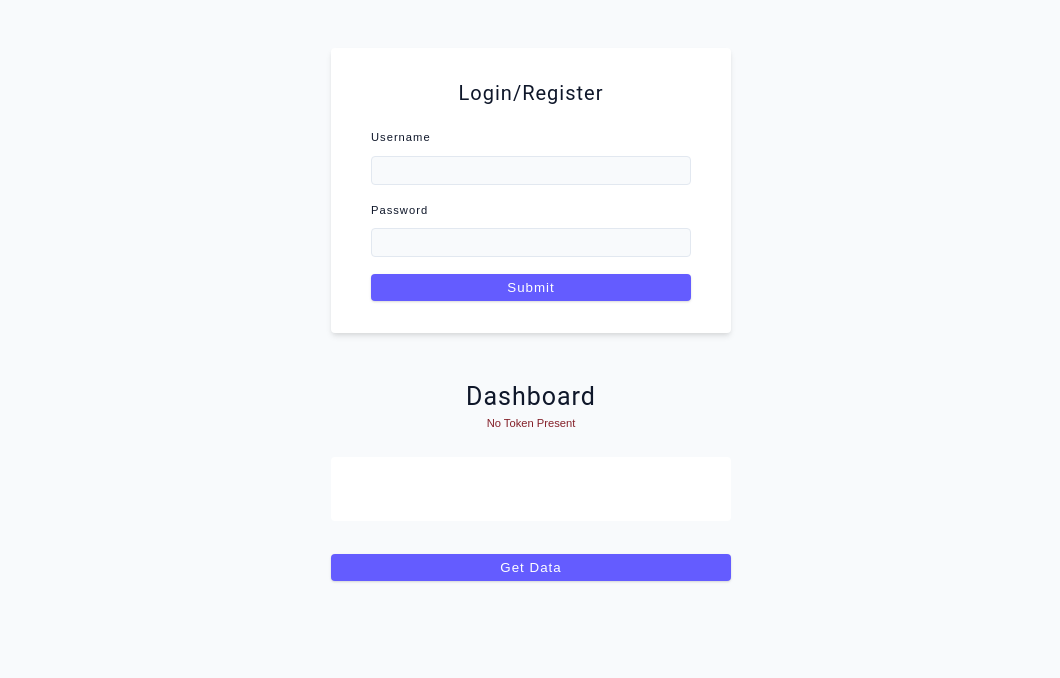
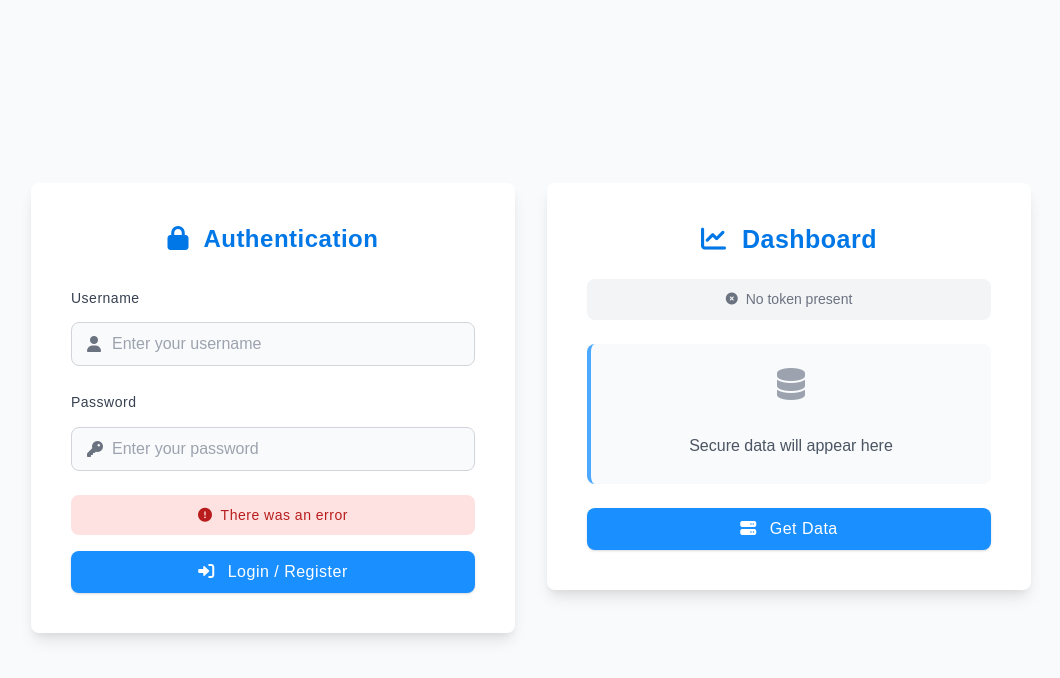
Before and after one commit to developermaroof/JWTBasicsBackend, a website: page public/index.html in a window 1280 px wide. Shown: the whole page, without its empty margins (109-1169 px from the left). Drawn offline with nearby package versions, Linux system fonts and the light colour scheme.

Commit message:
ReCreated The Ui

```diff
--- a/public/browser-app.js
+++ b/public/browser-app.js
@@ -1,70 +1,126 @@
-const formDOM = document.querySelector('.form')
-const usernameInputDOM = document.querySelector('.username-input')
-const passwordInputDOM = document.querySelector('.password-input')
-const formAlertDOM = document.querySelector('.form-alert')
-const resultDOM = document.querySelector('.result')
-const btnDOM = document.querySelector('#data')
-const tokenDOM = document.querySelector('.token')
+// DOM Elements
+const formDOM = document.querySelector(".form");
+const usernameInputDOM = document.querySelector(".username-input");
+const passwordInputDOM = document.querySelector(".password-input");
+const formAlertDOM = document.querySelector(".form-alert");
+const resultDOM = document.querySelector(".result");
+const btnDOM = document.querySelector("#data");
+const tokenDOM = document.querySelector(".token");
 
-formDOM.addEventListener('submit', async (e) => {
-  formAlertDOM.classList.remove('text-success')
-  tokenDOM.classList.remove('text-success')
+// Login/Register form submission
+formDOM.addEventListener("submit", async (e) => {
+  formAlertDOM.classList.remove("text-success");
+  tokenDOM.classList.remove("text-success");
 
-  e.preventDefault()
-  const username = usernameInputDOM.value
-  const password = passwordInputDOM.value
+  e.preventDefault();
+  const username = usernameInputDOM.value;
+  const password = passwordInputDOM.value;
+
+  // Show loading state
+  const formButton = formDOM.querySelector("button");
+  const originalButtonText = formButton.innerHTML;
+  formButton.innerHTML = '<i class="fas fa-spinner fa-spin"></i> Processing...';
+  formButton.disabled = true;
 
   try {
-    const { data } = await axios.post('/api/v1/login', { username, password })
+    const { data } = await axios.post("/api/v1/login", { username, password });
 
-    formAlertDOM.style.display = 'block'
-    formAlertDOM.textContent = data.msg
+    formAlertDOM.style.display = "flex";
+    formAlertDOM.innerHTML = `<i class="fas fa-check-circle"></i><span>${data.msg}</span>`;
 
-    formAlertDOM.classList.add('text-success')
-    usernameInputDOM.value = ''
-    passwordInputDOM.value = ''
+    formAlertDOM.classList.add("text-success");
+    usernameInputDOM.value = "";
+    passwordInputDOM.value = "";
 
-    localStorage.setItem('token', data.token)
-    resultDOM.innerHTML = ''
-    tokenDOM.textContent = 'token present'
-    tokenDOM.classList.add('text-success')
+    localStorage.setItem("token", data.token);
+    resultDOM.innerHTML =
+      '<div class="empty-state"><i class="fas fa-check-circle"></i><p>Authentication successful</p></div>';
+    tokenDOM.innerHTML =
+      '<i class="fas fa-check-circle"></i> <span>Token present</span>';
+    tokenDOM.classList.add("text-success");
   } catch (error) {
-    formAlertDOM.style.display = 'block'
-    formAlertDOM.textContent = error.response.data.msg
-    localStorage.removeItem('token')
-    resultDOM.innerHTML = ''
-    tokenDOM.textContent = 'no token present'
-    tokenDOM.classList.remove('text-success')
+    formAlertDOM.style.display = "flex";
+    formAlertDOM.innerHTML = `<i class="fas fa-exclamation-circle"></i><span>${error.response.data.msg}</span>`;
+    localStorage.removeItem("token");
+    resultDOM.innerHTML =
+      '<div class="empty-state"><i class="fas fa-database"></i><p>Secure data will appear here</p></div>';
+    tokenDOM.innerHTML =
+      '<i class="fas fa-times-circle"></i> <span>No token present</span>';
+    tokenDOM.classList.remove("text-success");
   }
+
+  // Restore button state
   setTimeout(() => {
-    formAlertDOM.style.display = 'none'
-  }, 2000)
-})
+    formButton.innerHTML = originalButtonText;
+    formButton.disabled = false;
+  }, 500);
 
-btnDOM.addEventListener('click', async () => {
-  const token = localStorage.getItem('token')
+  // Hide alert after a delay
+  setTimeout(() => {
+    formAlertDOM.style.display = "none";
+  }, 3000);
+});
+
+// Get data button click
+btnDOM.addEventListener("click", async () => {
+  const token = localStorage.getItem("token");
+
+  // Show loading state
+  const originalButtonText = btnDOM.innerHTML;
+  btnDOM.innerHTML = '<i class="fas fa-spinner fa-spin"></i> Loading Data...';
+  btnDOM.disabled = true;
+
   try {
-    const { data } = await axios.get('/api/v1/dashboard', {
+    const { data } = await axios.get("/api/v1/dashboard", {
       headers: {
         Authorization: `Bearer ${token}`,
       },
-    })
-    resultDOM.innerHTML = `<h5>${data.msg}</h5><p>${data.secret}</p>`
+    });
 
-    data.secret
+    resultDOM.innerHTML = `
+      <h5><i class="fas fa-unlock-alt"></i> ${data.msg}</h5>
+      <p>${data.secret}</p>
+    `;
+
+    // Add a subtle animation to the result
+    resultDOM.style.animation = "fadeIn 0.5s ease-in-out";
+    setTimeout(() => {
+      resultDOM.style.animation = "";
+    }, 500);
   } catch (error) {
-    localStorage.removeItem('token')
-    resultDOM.innerHTML = `<p>${error.response.data.msg}</p>`
+    localStorage.removeItem("token");
+    resultDOM.innerHTML = `
+      <div class="empty-state">
+        <i class="fas fa-exclamation-triangle"></i>
+        <p>${error.response.data.msg}</p>
+      </div>
+    `;
+    tokenDOM.innerHTML =
+      '<i class="fas fa-times-circle"></i> <span>No token present</span>';
+    tokenDOM.classList.remove("text-success");
   }
-})
 
+  // Restore button state
+  setTimeout(() => {
+    btnDOM.innerHTML = originalButtonText;
+    btnDOM.disabled = false;
+  }, 500);
+});
+
+// Check for token on page load
 const checkToken = () => {
-  tokenDOM.classList.remove('text-success')
+  tokenDOM.classList.remove("text-success");
 
-  const token = localStorage.getItem('token')
+  const token = localStorage.getItem("token");
   if (token) {
-    tokenDOM.textContent = 'token present'
-    tokenDOM.classList.add('text-success')
+    tokenDOM.innerHTML =
+      '<i class="fas fa-check-circle"></i> <span>Token present</span>';
+    tokenDOM.classList.add("text-success");
+  } else {
+    tokenDOM.innerHTML =
+      '<i class="fas fa-times-circle"></i> <span>No token present</span>';
   }
-}
-checkToken()
+};
+
+// Initialize
+checkToken();
--- a/public/index.html
+++ b/public/index.html
@@ -4,31 +4,67 @@
     <meta charset="UTF-8" />
     <meta http-equiv="X-UA-Compatible" content="IE=edge" />
     <meta name="viewport" content="width=device-width, initial-scale=1.0" />
-    <title>JWT Basics</title>
+    <title>Admin Dashboard</title>
     <link rel="stylesheet" href="./styles.css" />
+    <!-- Font Awesome for icons -->
+    <link
+      rel="stylesheet"
+      href="https://cdnjs.cloudflare.com/ajax/libs/font-awesome/6.1.1/css/all.min.css"
+    />
   </head>
   <body>
     <main>
       <form class="form contact-form">
-        <h5>login/register</h5>
+        <h5><i class="fas fa-lock"></i> Authentication</h5>
         <div class="form-row">
-          <label for="username" class="form-label">username</label>
-          <input type="text" class="form-input username-input" />
+          <label for="username" class="form-label">Username</label>
+          <div class="input-container">
+            <i class="fas fa-user input-icon"></i>
+            <input
+              type="text"
+              class="form-input username-input"
+              placeholder="Enter your username"
+            />
+          </div>
         </div>
         <div class="form-row">
-          <label for="password" class="form-label">password</label>
-          <input type="password" class="form-input password-input" />
+          <label for="password" class="form-label">Password</label>
+          <div class="input-container">
+            <i class="fas fa-key input-icon"></i>
+            <input
+              type="password"
+              class="form-input password-input"
+              placeholder="Enter your password"
+            />
+          </div>
         </div>
-        <div class="text-small form-alert">there was an error</div>
-        <button type="submit" class="btn btn-block">submit</button>
+        <div class="form-alert">
+          <i class="fas fa-exclamation-circle"></i>
+          <span>There was an error</span>
+        </div>
+        <button type="submit" class="btn btn-block">
+          <i class="fas fa-sign-in-alt"></i> Login / Register
+        </button>
       </form>
+
       <div class="container">
-        <h4>Dashboard</h4>
-        <p class="token">no token present</p>
-        <div class="result"></div>
-        <button class="btn btn-block" id="data">get data</button>
+        <h4><i class="fas fa-chart-line"></i> Dashboard</h4>
+        <div class="token">
+          <i class="fas fa-key"></i>
+          <span>No token present</span>
+        </div>
+        <div class="result">
+          <div class="empty-state">
+            <i class="fas fa-database"></i>
+            <p>Secure data will appear here</p>
+          </div>
+        </div>
+        <button class="btn btn-block" id="data">
+          <i class="fas fa-server"></i> Get Data
+        </button>
       </div>
     </main>
+
     <script
       src="https://cdnjs.cloudflare.com/ajax/libs/axios/0.21.1/axios.min.js"
       integrity="sha512-bZS47S7sPOxkjU/4Bt0zrhEtWx0y0CRkhEp8IckzK+ltifIIE9EMIMTuT/mEzoIMewUINruDBIR/jJnbguonqQ=="
--- a/public/styles.css
+++ b/public/styles.css
@@ -3,58 +3,61 @@
 ::before {
   box-sizing: border-box;
 }
-/* fonts */
-@import url('https://fonts.googleapis.com/css2?family=Roboto:wght@400;500;600&family=Montserrat&display=swap');
+
+/* Modern Font Import */
+@import url("https://fonts.googleapis.com/css2?family=Poppins:wght@300;400;500;600;700&display=swap");
 
 html {
   font-size: 100%;
-} /*16px*/
+}
 
 :root {
-  /* colors */
-  --primary-100: #e2e0ff;
-  --primary-200: #c1beff;
-  --primary-300: #a29dff;
-  --primary-400: #837dff;
-  --primary-500: #645cff;
-  --primary-600: #504acc;
-  --primary-700: #3c3799;
-  --primary-800: #282566;
-  --primary-900: #141233;
+  /* Modern Color Palette */
+  --primary-100: #e6f2ff;
+  --primary-200: #b3d9ff;
+  --primary-300: #80c1ff;
+  --primary-400: #4da8ff;
+  --primary-500: #1a8fff;
+  --primary-600: #0077e6;
+  --primary-700: #005bb8;
+  --primary-800: #003f8a;
+  --primary-900: #00264d;
 
   /* grey */
-  --grey-50: #f8fafc;
-  --grey-100: #f1f5f9;
-  --grey-200: #e2e8f0;
-  --grey-300: #cbd5e1;
-  --grey-400: #94a3b8;
-  --grey-500: #64748b;
-  --grey-600: #475569;
-  --grey-700: #334155;
-  --grey-800: #1e293b;
-  --grey-900: #0f172a;
+  --grey-50: #f9fafb;
+  --grey-100: #f3f4f6;
+  --grey-200: #e5e7eb;
+  --grey-300: #d1d5db;
+  --grey-400: #9ca3af;
+  --grey-500: #6b7280;
+  --grey-600: #4b5563;
+  --grey-700: #374151;
+  --grey-800: #1f2937;
+  --grey-900: #111827;
+
   /* rest of the colors */
-  --black: #222;
-  --white: #fff;
-  --red-light: #f8d7da;
-  --red-dark: #842029;
-  --green-light: #d1e7dd;
-  --green-dark: #0f5132;
+  --black: #1e293b;
+  --white: #ffffff;
+  --red-light: #fee2e2;
+  --red-dark: #b91c1c;
+  --green-light: #dcfce7;
+  --green-dark: #166534;
 
-  /* fonts  */
-  --headingFont: 'Roboto', sans-serif;
-  --bodyFont: 'Nunito', sans-serif;
-  --smallText: 0.7em;
+  /* fonts */
+  --headingFont: "Poppins", sans-serif;
+  --bodyFont: "Poppins", sans-serif;
+  --smallText: 0.875rem;
+
   /* rest of the vars */
-  --backgroundColor: var(--grey-50);
-  --textColor: var(--grey-900);
-  --borderRadius: 0.25rem;
-  --letterSpacing: 1px;
+  --backgroundColor: #f8fafc;
+  --textColor: var(--grey-800);
+  --borderRadius: 8px;
+  --letterSpacing: 0.5px;
   --transition: 0.3s ease-in-out all;
   --max-width: 1120px;
-  --fixed-width: 600px;
+  --fixed-width: 500px;
 
-  /* box shadow*/
+  /* box shadow */
   --shadow-1: 0 1px 3px 0 rgba(0, 0, 0, 0.1), 0 1px 2px 0 rgba(0, 0, 0, 0.06);
   --shadow-2: 0 4px 6px -1px rgba(0, 0, 0, 0.1),
     0 2px 4px -1px rgba(0, 0, 0, 0.06);
@@ -70,11 +73,16 @@ body {
   font-weight: 400;
   line-height: 1.75;
   color: var(--textColor);
+  min-height: 100vh;
+  display: flex;
+  align-items: center;
+  justify-content: center;
 }
 
 p {
   margin-bottom: 1.5rem;
   max-width: 40em;
+  color: var(--grey-600);
 }
 
 h1,
@@ -85,10 +93,11 @@ h5 {
   margin: 0;
   margin-bottom: 1.38rem;
   font-family: var(--headingFont);
-  font-weight: 400;
+  font-weight: 600;
   line-height: 1.3;
   text-transform: capitalize;
   letter-spacing: var(--letterSpacing);
+  color: var(--grey-900);
 }
 
 h1 {
@@ -119,7 +128,14 @@ small,
 
 a {
   text-decoration: none;
+  color: var(--primary-500);
+  transition: var(--transition);
 }
+
+a:hover {
+  color: var(--primary-700);
+}
+
 ul {
   list-style-type: none;
   padding: 0;
@@ -130,102 +146,193 @@ ul {
   display: block;
   object-fit: cover;
 }
-/* buttons */
 
-.btn {
-  cursor: pointer;
-  color: var(--white);
-  background: var(--primary-500);
-  border: transparent;
-  border-radius: var(--borderRadius);
-  letter-spacing: var(--letterSpacing);
-  padding: 0.375rem 0.75rem;
-  box-shadow: var(--shadow-1);
-  transition: var(--transtion);
-  text-transform: capitalize;
-  display: inline-block;
-}
-.btn:hover {
-  background: var(--primary-700);
-  box-shadow: var(--shadow-3);
-}
-.btn-hipster {
-  color: var(--primary-500);
-  background: var(--primary-200);
-}
-.btn-hipster:hover {
-  color: var(--primary-200);
-  background: var(--primary-700);
-}
-.btn-block {
-  width: 100%;
+/* Main Styles */
+main {
+  width: 90vw;
+  max-width: 1000px;
+  display: grid;
+  grid-template-columns: 1fr;
+  gap: 2rem;
 }
 
-/* alerts */
-.alert {
-  padding: 0.375rem 0.75rem;
-  margin-bottom: 1rem;
-  border-color: transparent;
-  border-radius: var(--borderRadius);
+@media screen and (min-width: 768px) {
+  main {
+    grid-template-columns: 1fr 1fr;
+    align-items: start;
+  }
 }
 
-.alert-danger {
-  color: var(--red-dark);
-  background: var(--red-light);
-}
-.alert-success {
-  color: var(--green-dark);
-  background: var(--green-light);
-}
-/* form */
-
+/* Form Styles */
 .form {
-  width: 90vw;
-  max-width: var(--fixed-width);
+  width: 100%;
+  max-width: 100%;
   background: var(--white);
   border-radius: var(--borderRadius);
-  box-shadow: var(--shadow-2);
-  padding: 2rem 2.5rem;
-  margin: 3rem auto;
+  box-shadow: var(--shadow-3);
+  padding: 2.5rem;
+  transition: var(--transition);
 }
+
+.form:hover {
+  box-shadow: var(--shadow-4);
+}
+
+.form h5 {
+  text-align: center;
+  margin-bottom: 2rem;
+  color: var(--primary-600);
+  font-size: 1.5rem;
+}
+
 .form-label {
   display: block;
-  font-size: var(--smallText);
-  margin-bottom: 0.5rem;
+  font-size: 0.875rem;
+  margin-bottom: 0.75rem;
   text-transform: capitalize;
   letter-spacing: var(--letterSpacing);
+  color: var(--grey-700);
+  font-weight: 500;
 }
+
 .form-input,
 .form-textarea {
   width: 100%;
-  padding: 0.375rem 0.75rem;
+  padding: 0.75rem 1rem;
   border-radius: var(--borderRadius);
-  background: var(--backgroundColor);
-  border: 1px solid var(--grey-200);
+  background: var(--grey-50);
+  border: 1px solid var(--grey-300);
+  color: var(--grey-900);
+  font-size: 1rem;
+  font-family: var(--bodyFont);
+  transition: var(--transition);
+}
+
+.form-input:focus,
+.form-textarea:focus {
+  outline: none;
+  border-color: var(--primary-500);
+  box-shadow: 0 0 0 3px rgba(26, 143, 255, 0.1);
 }
 
 .form-row {
-  margin-bottom: 1rem;
+  margin-bottom: 1.5rem;
 }
 
 .form-textarea {
   height: 7rem;
 }
+
 ::placeholder {
   font-family: inherit;
   color: var(--grey-400);
 }
+
 .form-alert {
   color: var(--red-dark);
   letter-spacing: var(--letterSpacing);
-  text-transform: capitalize;
   text-align: center;
-  margin-bottom: 0.5rem;
+  margin-bottom: 1rem;
+  font-size: 0.875rem;
+  font-weight: 500;
   display: none;
+  padding: 0.5rem;
+  border-radius: var(--borderRadius);
+  background: var(--red-light);
 }
 
-/* alert */
+/* Button Styles */
+.btn {
+  cursor: pointer;
+  color: var(--white);
+  background: var(--primary-500);
+  border: none;
+  border-radius: var(--borderRadius);
+  letter-spacing: var(--letterSpacing);
+  padding: 0.75rem 1rem;
+  box-shadow: var(--shadow-1);
+  transition: var(--transition);
+  text-transform: capitalize;
+  display: inline-block;
+  font-size: 1rem;
+  font-weight: 500;
+}
 
+.btn:hover {
+  background: var(--primary-600);
+  box-shadow: var(--shadow-3);
+  transform: translateY(-2px);
+}
+
+.btn:active {
+  transform: translateY(0);
+}
+
+.btn-block {
+  width: 100%;
+}
+
+/* Container Styles */
+.container {
+  width: 100%;
+  background: var(--white);
+  border-radius: var(--borderRadius);
+  box-shadow: var(--shadow-3);
+  padding: 2.5rem;
+  transition: var(--transition);
+}
+
+.container:hover {
+  box-shadow: var(--shadow-4);
+}
+
+.container > h4 {
+  text-align: center;
+  margin-bottom: 1.5rem;
+  color: var(--primary-600);
+}
+
+.token {
+  color: var(--grey-500);
+  font-size: var(--smallText);
+  text-align: center;
+  margin: 0 0 1.5rem;
+  padding: 0.5rem;
+  border-radius: var(--borderRadius);
+  background: var(--grey-100);
+  font-weight: 500;
+  transition: var(--transition);
+}
+
+/* Result Styles */
+.result {
+  background: var(--grey-50);
+  border-radius: var(--borderRadius);
+  padding: 1.5rem;
+  margin-bottom: 1.5rem;
+  border-left: 4px solid var(--primary-400);
+  min-height: 100px;
+  display: flex;
+  flex-direction: column;
+  justify-content: center;
+}
+
+.result > p {
+  margin: 0;
+}
+
+.result h5 {
+  margin-bottom: 0.5rem;
+  color: var(--primary-600);
+}
+
+/* Alert and Text Styles */
+.text-success {
+  color: var(--green-dark);
+  background: var(--green-light);
+}
+
+/* Loading Animation */
 @keyframes spinner {
   to {
     transform: rotate(360deg);
@@ -239,56 +346,125 @@ ul {
   border-radius: 50%;
   border-top-color: var(--primary-500);
   animation: spinner 0.6s linear infinite;
-}
-.loading {
   margin: 0 auto;
 }
-/* title */
 
-.title {
-  text-align: center;
+/* Additional styles to enhance the UI */
+
+/* Icon styling */
+.fas {
+  margin-right: 0.5rem;
 }
 
-.title-underline {
-  background: var(--primary-500);
-  width: 7rem;
-  height: 0.25rem;
-  margin: 0 auto;
-  margin-top: -1rem;
+/* Input container for icon positioning */
+.input-container {
+  position: relative;
 }
 
-/*  */
-.contact-form {
-  max-width: 400px;
+.input-icon {
+  position: absolute;
+  left: 1rem;
+  top: 50%;
+  transform: translateY(-50%);
+  color: var(--grey-500);
 }
-.contact-form h5 {
+
+.form-input {
+  padding-left: 2.5rem;
+}
+
+/* Empty state styling */
+.empty-state {
+  display: flex;
+  flex-direction: column;
+  align-items: center;
+  justify-content: center;
   text-align: center;
+  color: var(--grey-400);
+  height: 100%;
 }
-.container {
-  width: 90vw;
-  max-width: 400px;
-  margin: 3rem auto;
+
+.empty-state .fas {
+  font-size: 2rem;
+  margin-bottom: 1rem;
+  margin-right: 0;
 }
-.container > h4 {
-  text-align: center;
+
+.empty-state p {
   margin-bottom: 0;
 }
+
+/* Token styling */
 .token {
-  color: var(--red-dark);
-  font-size: var(--smallText);
-  text-align: center;
-  margin-top: 0;
-  text-transform: capitalize;
+  display: flex;
+  align-items: center;
+  justify-content: center;
 }
-.result {
-  background: var(--white);
-  border-radius: var(--borderRadius);
-  padding: 2rem 2.5rem;
-  margin-bottom: 2rem;
+
+.token .fas {
+  font-size: 0.75rem;
 }
-.result > p {
-  margin: 0;
+
+/* Form alert enhancement */
+.form-alert {
+  display: flex;
+  align-items: center;
+  justify-content: center;
+  padding: 0.5rem;
 }
+
+.form-alert .fas {
+  margin-right: 0.5rem;
+  font-size: 0.875rem;
+}
+
+/* Make token class toggle more visually appealing */
+.token.text-success {
+  background: var(--green-light);
+  color: var(--green-dark);
+  font-weight: 500;
+  transition: all 0.3s ease;
+}
+
+/* Button hover effects */
+.btn:hover {
+  transform: translateY(-3px);
+  box-shadow: var(--shadow-3);
+}
+
+.btn:active {
+  transform: translateY(-1px);
+}
+
+/* Add pulse animation to the get data button */
+@keyframes pulse {
+  0% {
+    box-shadow: 0 0 0 0 rgba(26, 143, 255, 0.7);
+  }
+  70% {
+    box-shadow: 0 0 0 10px rgba(26, 143, 255, 0);
+  }
+  100% {
+    box-shadow: 0 0 0 0 rgba(26, 143, 255, 0);
+  }
+}
+
+#data:hover {
+  animation: pulse 1.5s infinite;
+}
+
+/* Success message animation */
+@keyframes fadeIn {
+  from {
+    opacity: 0;
+    transform: translateY(-10px);
+  }
+  to {
+    opacity: 1;
+    transform: translateY(0);
+  }
+}
+
 .text-success {
-  color: var(--green-dark);
+  animation: fadeIn 0.3s ease-in-out;
 }
```
